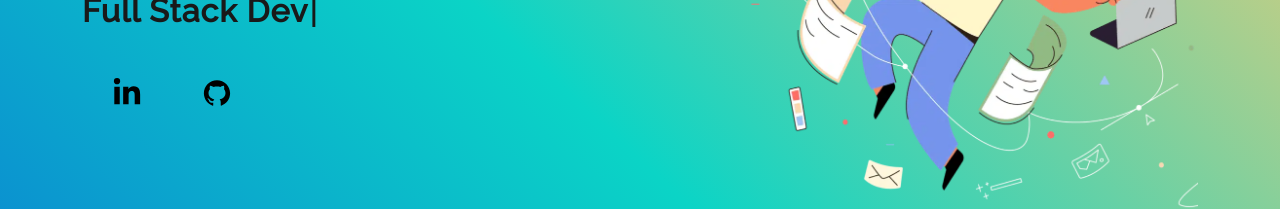
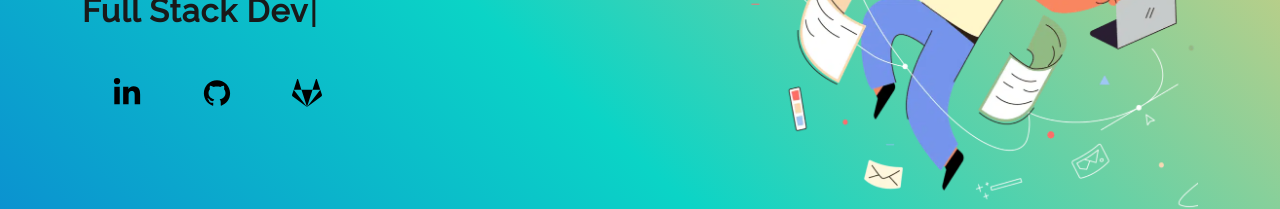
Before and after one commit to leechr2012/MyPortfolio, a React (Create React App) app: page / in a window 1280 px wide. Shown: the part 320-529 px from the top of the page. Built offline with nearby package versions, Linux system fonts and the light colour scheme; a web font is replaced by a local one.

Commit message:
added gitlab icon to homepage

```diff
--- a/src/components/Homepage/Homepage.js
+++ b/src/components/Homepage/Homepage.js
@@ -6,6 +6,7 @@ import {
   AiFillGithub,
 } from "react-icons/ai";
 import { FaLinkedinIn } from "react-icons/fa";
+import { FaGitlab } from 'react-icons/fa';
 
 function Home() {
   return (
@@ -22,9 +23,13 @@ function Home() {
             }}
               className='socailmediabtn'><FaLinkedinIn className='icon' /></button>
             <button onClick={() => {
+              window.open("https://github.com/leechr2012");
+            }}
+              className='socailmediabtn'><AiFillGithub className='icon' /></button>
+            <button onClick={() => {
               window.open("https://gitlab.com/chris_lee253");
             }}
-              className='socailmediabtn'><AiFillGithub className='icon' /></button>
+              className='socailmediabtn'><FaGitlab className='icon' /></button>
           </Col>
 
           <Col md={5}>
```
